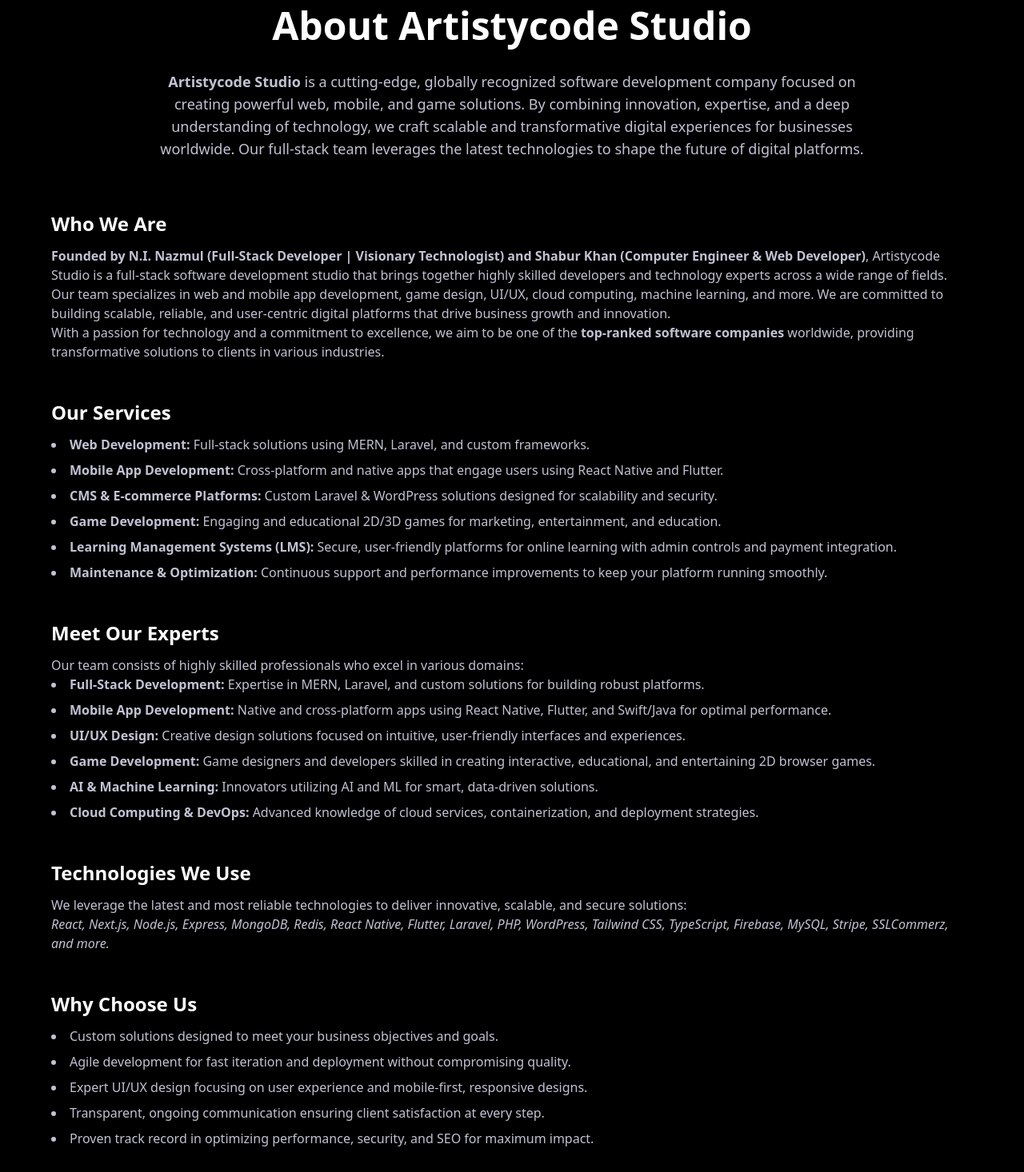
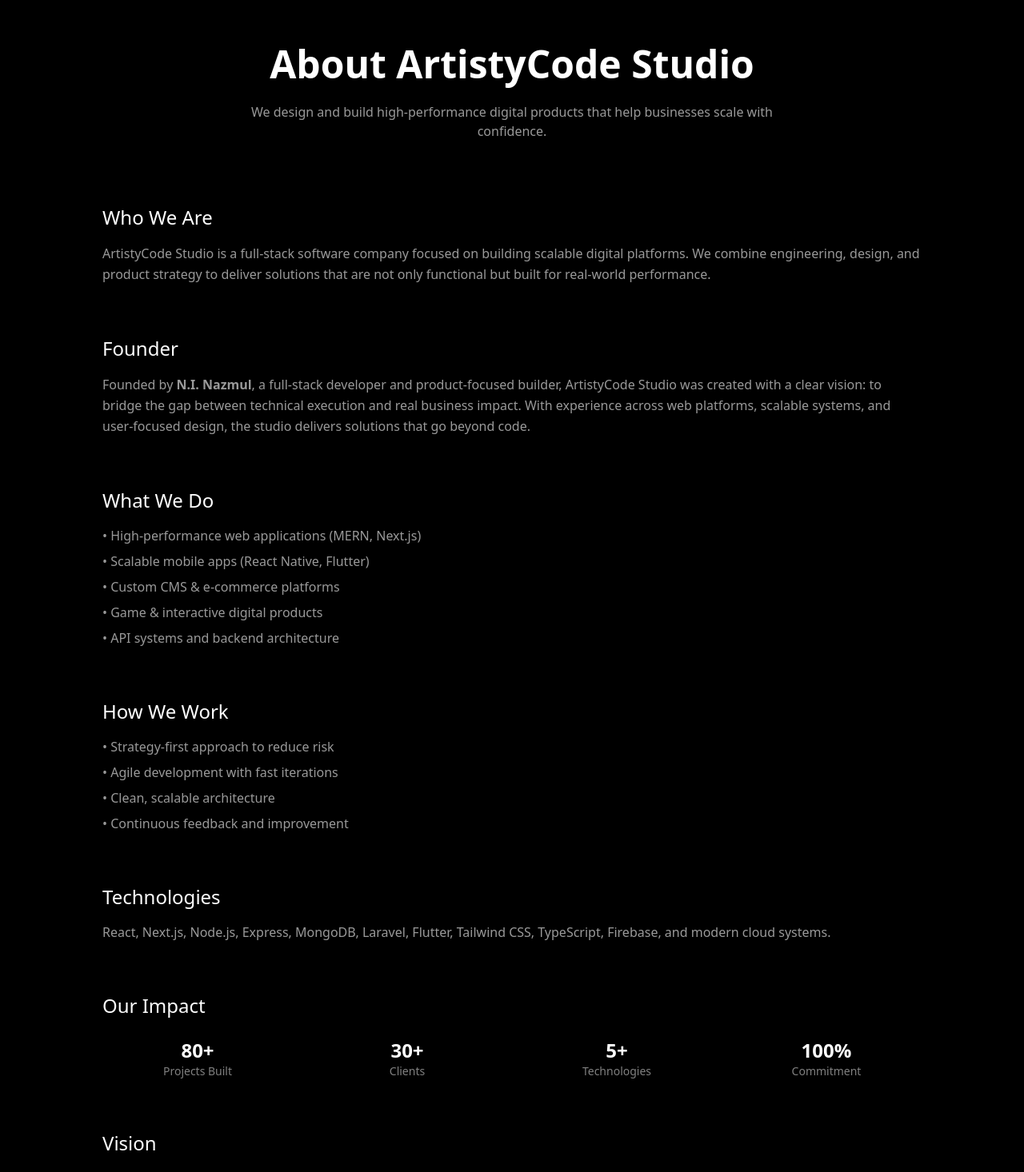
Before and after one commit to ninazmul/artistycode-studio, a Next.js app: page /about in a window 1280 px wide. Shown: the part 140-1606 px from the top of the page at 80% size. Built offline with nearby package versions, Linux system fonts and the light colour scheme.

Commit message:
About Us page content and Contact Us form improvements.

```diff
--- a/app/(root)/about/page.tsx
+++ b/app/(root)/about/page.tsx
@@ -1,222 +1,138 @@
-"use client";
+import type { Metadata } from "next";
+import Link from "next/link";
+import MagicButton from "@/components/MagicButton";
+import { FaLocationArrow } from "react-icons/fa6";
 
-import MagicButton from "@/components/MagicButton";
-import Head from "next/head";
-import Link from "next/link";
-import { FaLocationArrow } from "react-icons/fa6";
+export const metadata: Metadata = {
+  title: "About Us | ArtistyCode Studio",
+  description:
+    "ArtistyCode Studio builds scalable web, mobile, and software solutions for modern businesses.",
+};
 
 const Page = () => {
   return (
-    <>
-      <Head>
-        <title>About Us | Artistycode Studio</title>
-        <meta
-          name="description"
-          content="Artistycode Studio is a global software company offering cutting-edge web, mobile, and game development services using MERN, Laravel, Flutter, React Native, WordPress and more."
-        />
-        <meta
-          name="keywords"
-          content="Artistycode Studio, software company, MERN stack, Laravel, React Native, Flutter, WordPress, web development, mobile app development, game development, global tech studio"
-        />
-        <meta name="author" content="Artistycode Studio" />
-        <meta property="og:title" content="About Us | Artistycode Studio" />
-        <meta
-          property="og:description"
-          content="We are a future-driven software company building powerful web, mobile, and gaming platforms with a global footprint. Learn more about Artistycode Studio."
-        />
-        <meta property="og:type" content="website" />
-        <meta property="og:url" content="https://artistycodestudio.com/about" />
-        <meta property="og:image" content="/assets/images/logo.png" />
-      </Head>
+    <section className="bg-black text-white px-6 py-24">
+      <div className="max-w-5xl mx-auto">
+        {/* Hero */}
+        <div className="text-center">
+          <h1 className="text-3xl md:text-5xl font-semibold">
+            About ArtistyCode Studio
+          </h1>
+          <p className="text-white/60 mt-6 max-w-2xl mx-auto text-sm md:text-base">
+            We design and build high-performance digital products that help
+            businesses scale with confidence.
+          </p>
+        </div>
 
-      <div className="py-20 bg-black px-4 md:px-10 text-white">
-        <div className="max-w-6xl mx-auto text-center">
-          <h1 className="heading text-center mb-8">
-            About <span className="text-white ">Artistycode Studio</span>
-          </h1>
+        {/* Core Sections */}
+        <div className="mt-20 space-y-16">
+          {/* Who We Are */}
+          <div>
+            <h2 className="text-xl md:text-2xl font-medium">Who We Are</h2>
+            <p className="text-white/60 mt-4 leading-relaxed">
+              ArtistyCode Studio is a full-stack software company focused on
+              building scalable digital platforms. We combine engineering,
+              design, and product strategy to deliver solutions that are not
+              only functional but built for real-world performance.
+            </p>
+          </div>
 
-          <p className="text-white-200 text-base md:text-lg leading-relaxed max-w-4xl mx-auto">
-            <strong>Artistycode Studio</strong> is a cutting-edge, globally
-            recognized software development company focused on creating powerful
-            web, mobile, and game solutions. By combining innovation, expertise,
-            and a deep understanding of technology, we craft scalable and
-            transformative digital experiences for businesses worldwide. Our
-            full-stack team leverages the latest technologies to shape the
-            future of digital platforms.
+          {/* Founder */}
+          <div>
+            <h2 className="text-xl md:text-2xl font-medium">Founder</h2>
+            <p className="text-white/60 mt-4 leading-relaxed">
+              Founded by <strong>N.I. Nazmul</strong>, a full-stack developer
+              and product-focused builder, ArtistyCode Studio was created with a
+              clear vision: to bridge the gap between technical execution and
+              real business impact. With experience across web platforms,
+              scalable systems, and user-focused design, the studio delivers
+              solutions that go beyond code.
+            </p>
+          </div>
+
+          {/* What We Do */}
+          <div>
+            <h2 className="text-xl md:text-2xl font-medium">What We Do</h2>
+            <ul className="mt-4 space-y-2 text-white/60">
+              <li>• High-performance web applications (MERN, Next.js)</li>
+              <li>• Scalable mobile apps (React Native, Flutter)</li>
+              <li>• Custom CMS & e-commerce platforms</li>
+              <li>• Game & interactive digital products</li>
+              <li>• API systems and backend architecture</li>
+            </ul>
+          </div>
+
+          {/* Process */}
+          <div>
+            <h2 className="text-xl md:text-2xl font-medium">How We Work</h2>
+            <ul className="mt-4 space-y-2 text-white/60">
+              <li>• Strategy-first approach to reduce risk</li>
+              <li>• Agile development with fast iterations</li>
+              <li>• Clean, scalable architecture</li>
+              <li>• Continuous feedback and improvement</li>
+            </ul>
+          </div>
+
+          {/* Technologies */}
+          <div>
+            <h2 className="text-xl md:text-2xl font-medium">Technologies</h2>
+            <p className="text-white/60 mt-4">
+              React, Next.js, Node.js, Express, MongoDB, Laravel, Flutter,
+              Tailwind CSS, TypeScript, Firebase, and modern cloud systems.
+            </p>
+          </div>
+
+          {/* Proof / Metrics */}
+          <div>
+            <h2 className="text-xl md:text-2xl font-medium">Our Impact</h2>
+            <div className="grid grid-cols-2 md:grid-cols-4 gap-6 mt-6 text-center">
+              <div>
+                <p className="text-2xl font-semibold">80+</p>
+                <p className="text-white/50 text-sm">Projects Built</p>
+              </div>
+              <div>
+                <p className="text-2xl font-semibold">30+</p>
+                <p className="text-white/50 text-sm">Clients</p>
+              </div>
+              <div>
+                <p className="text-2xl font-semibold">5+</p>
+                <p className="text-white/50 text-sm">Technologies</p>
+              </div>
+              <div>
+                <p className="text-2xl font-semibold">100%</p>
+                <p className="text-white/50 text-sm">Commitment</p>
+              </div>
+            </div>
+          </div>
+
+          {/* Vision */}
+          <div>
+            <h2 className="text-xl md:text-2xl font-medium">Vision</h2>
+            <p className="text-white/60 mt-4">
+              To build globally competitive digital products that are scalable,
+              efficient, and meaningful—helping businesses grow through
+              technology.
+            </p>
+          </div>
+        </div>
+
+        {/* CTA */}
+        <div className="flex flex-col items-center mt-24 text-center">
+          <p className="text-white/60 mb-6 max-w-md">
+            Have an idea or project in mind? Let’s build something impactful
+            together.
           </p>
 
-          <div className="mt-16 text-left space-y-12">
-            <section>
-              <h2 className="text-2xl font-semibold text-white mb-3">
-                Who We Are
-              </h2>
-              <p className="text-white-200">
-                <strong>
-                  Founded by N.I. Nazmul (Full-Stack Developer | Visionary
-                  Technologist) and Shabur Khan (Computer Engineer & Web
-                  Developer)
-                </strong>
-                , Artistycode Studio is a full-stack software development studio
-                that brings together highly skilled developers and technology
-                experts across a wide range of fields. Our team specializes in
-                web and mobile app development, game design, UI/UX, cloud
-                computing, machine learning, and more. We are committed to
-                building scalable, reliable, and user-centric digital platforms
-                that drive business growth and innovation.
-                <br />
-                With a passion for technology and a commitment to excellence, we
-                aim to be one of the{" "}
-                <strong>top-ranked software companies</strong> worldwide,
-                providing transformative solutions to clients in various
-                industries.
-              </p>
-            </section>
-
-            <section>
-              <h2 className="text-2xl font-semibold text-white mb-3">
-                Our Services
-              </h2>
-              <ul className="list-disc list-inside text-white-200 space-y-2">
-                <li>
-                  <strong>Web Development:</strong> Full-stack solutions using
-                  MERN, Laravel, and custom frameworks.
-                </li>
-                <li>
-                  <strong>Mobile App Development:</strong> Cross-platform and
-                  native apps that engage users using React Native and Flutter.
-                </li>
-                <li>
-                  <strong>CMS & E-commerce Platforms:</strong> Custom Laravel &
-                  WordPress solutions designed for scalability and security.
-                </li>
-                <li>
-                  <strong>Game Development:</strong> Engaging and educational
-                  2D/3D games for marketing, entertainment, and education.
-                </li>
-                <li>
-                  <strong>Learning Management Systems (LMS):</strong> Secure,
-                  user-friendly platforms for online learning with admin
-                  controls and payment integration.
-                </li>
-                <li>
-                  <strong>Maintenance & Optimization:</strong> Continuous
-                  support and performance improvements to keep your platform
-                  running smoothly.
-                </li>
-              </ul>
-            </section>
-
-            <section>
-              <h2 className="text-2xl font-semibold text-white mb-3">
-                Meet Our Experts
-              </h2>
-              <p className="text-white-200">
-                Our team consists of highly skilled professionals who excel in
-                various domains:
-              </p>
-              <ul className="list-disc list-inside text-white-200 space-y-2">
-                <li>
-                  <strong>Full-Stack Development:</strong> Expertise in MERN,
-                  Laravel, and custom solutions for building robust platforms.
-                </li>
-                <li>
-                  <strong>Mobile App Development:</strong> Native and
-                  cross-platform apps using React Native, Flutter, and
-                  Swift/Java for optimal performance.
-                </li>
-                <li>
-                  <strong>UI/UX Design:</strong> Creative design solutions
-                  focused on intuitive, user-friendly interfaces and
-                  experiences.
-                </li>
-                <li>
-                  <strong>Game Development:</strong> Game designers and
-                  developers skilled in creating interactive, educational, and
-                  entertaining 2D browser games.
-                </li>
-                <li>
-                  <strong>AI & Machine Learning:</strong> Innovators utilizing
-                  AI and ML for smart, data-driven solutions.
-                </li>
-                <li>
-                  <strong>Cloud Computing & DevOps:</strong> Advanced knowledge
-                  of cloud services, containerization, and deployment
-                  strategies.
-                </li>
-              </ul>
-            </section>
-
-            <section>
-              <h2 className="text-2xl font-semibold text-white mb-3">
-                Technologies We Use
-              </h2>
-              <p className="text-white-200">
-                We leverage the latest and most reliable technologies to deliver
-                innovative, scalable, and secure solutions:
-                <br />
-                <span className="italic">
-                  React, Next.js, Node.js, Express, MongoDB, Redis, React
-                  Native, Flutter, Laravel, PHP, WordPress, Tailwind CSS,
-                  TypeScript, Firebase, MySQL, Stripe, SSLCommerz, and more.
-                </span>
-              </p>
-            </section>
-
-            <section>
-              <h2 className="text-2xl font-semibold text-white mb-3">
-                Why Choose Us
-              </h2>
-              <ul className="list-disc list-inside text-white-200 space-y-2">
-                <li>
-                  Custom solutions designed to meet your business objectives and
-                  goals.
-                </li>
-                <li>
-                  Agile development for fast iteration and deployment without
-                  compromising quality.
-                </li>
-                <li>
-                  Expert UI/UX design focusing on user experience and
-                  mobile-first, responsive designs.
-                </li>
-                <li>
-                  Transparent, ongoing communication ensuring client
-                  satisfaction at every step.
-                </li>
-                <li>
-                  Proven track record in optimizing performance, security, and
-                  SEO for maximum impact.
-                </li>
-              </ul>
-            </section>
-
-            <section>
-              <h2 className="text-2xl font-semibold text-white mb-3">
-                Our Vision
-              </h2>
-              <p className="text-white-200">
-                Our vision is to become a globally recognized leader in software
-                development, delivering innovative and impactful digital
-                experiences that shape the future of businesses, industries, and
-                communities worldwide. We aspire to be the partner of choice for
-                companies seeking scalable, secure, and high-performance
-                technology solutions.
-              </p>
-            </section>
-          </div>
-
-          <div className="text-center mt-20">
           <Link href="/contact">
             <MagicButton
-                title="Let’s Work Together"
+              title="Start a Project"
               icon={<FaLocationArrow />}
               position="right"
             />
           </Link>
         </div>
       </div>
-      </div>
-    </>
+    </section>
   );
 };
 
--- a/app/(root)/contact/page.tsx
+++ b/app/(root)/contact/page.tsx
@@ -1,46 +1,40 @@
 import { ContactUs } from "@/components/ContactUs";
 
-export default async function ContactPage() {
+export default function ContactPage() {
   return (
-    <main className="pb-20 bg-black px-4 md:px-10 text-white">
-      {/* Header Section */}
-      <section className="px-6 md:px-16 py-20 text-center border-b border-gray-800">
-        <h1 className="heading text-center mb-8">
-          Get in <span className="text-white ">Touch</span>
+    <main className="bg-black text-white px-6 py-24">
+      {/* Hero */}
+      <section className="text-center max-w-3xl mx-auto">
+        <h1 className="text-3xl md:text-5xl font-semibold">
+          Let’s Build Something Great
         </h1>
-        <p className="text-lg md:text-xl text-gray-300 max-w-3xl mx-auto">
-          We’re here to collaborate, innovate, and help you succeed. Reach out
-          to Artistycode Studio — let’s build the future together.
+        <p className="text-white/60 mt-6 text-sm md:text-base">
+          Have a project, idea, or collaboration in mind? Reach out and let’s
+          turn it into a real product.
         </p>
       </section>
 
-      {/* Info Section */}
-      <section className="px-6 md:px-16 py-20 space-y-6 border-b border-gray-800">
-        <div className="max-w-5xl mx-auto grid grid-cols-1 md:grid-cols-3 gap-10 text-gray-200">
+      {/* Info */}
+      <section className="mt-16 border-y border-white/10 py-10">
+        <div className="max-w-5xl mx-auto grid md:grid-cols-3 gap-8 text-sm text-white/60">
           <div>
-            <h2 className="text-xl font-semibold mb-2">Head Office</h2>
-            <p className="text-gray-400">
-              Dhaka, Bangladesh <br />
-              (Remote & Global Operations)
-            </p>
+            <p className="font-medium text-white mb-1">Location</p>
+            <p>Dhaka, Bangladesh</p>
           </div>
           <div>
-            <h2 className="text-xl font-semibold mb-2">Contact</h2>
-            <p className="text-gray-400">
-              Email: contact@artistycode.studio <br />
-              Phone: +880 1580845746
-            </p>
+            <p className="font-medium text-white mb-1">Contact</p>
+            <p>contact@artistycode.studio</p>
+            <p>+880 1580845746</p>
           </div>
           <div>
-            <h2 className="text-xl font-semibold mb-2">Business Hours</h2>
-            <p className="text-gray-400">
-              Monday – Saturday: 9:00 AM – 8:00 PM <br />
-              Sunday: Closed
-            </p>
+            <p className="font-medium text-white mb-1">Response Time</p>
+            <p>Usually within 24 hours</p>
           </div>
         </div>
       </section>
-      <section className="py-20 space-y-6">
+
+      {/* Form */}
+      <section className="mt-16">
         <ContactUs />
       </section>
     </main>
```
Also changed, not shown: components/ContactUs.tsx (+57 -125 lines), components/ProjectHeader.tsx (+2 -5 lines). Lines whose indentation alone changed are shown as unchanged.
